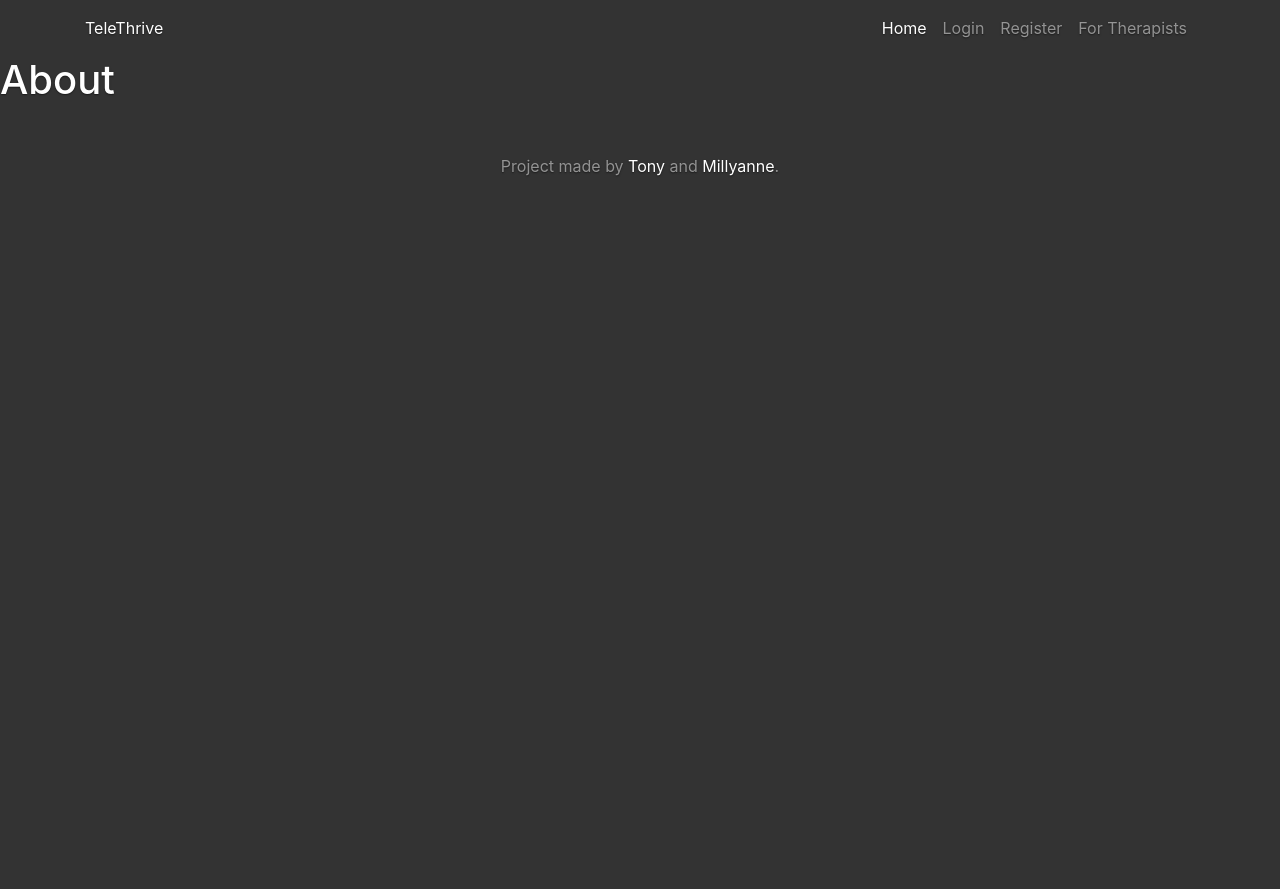
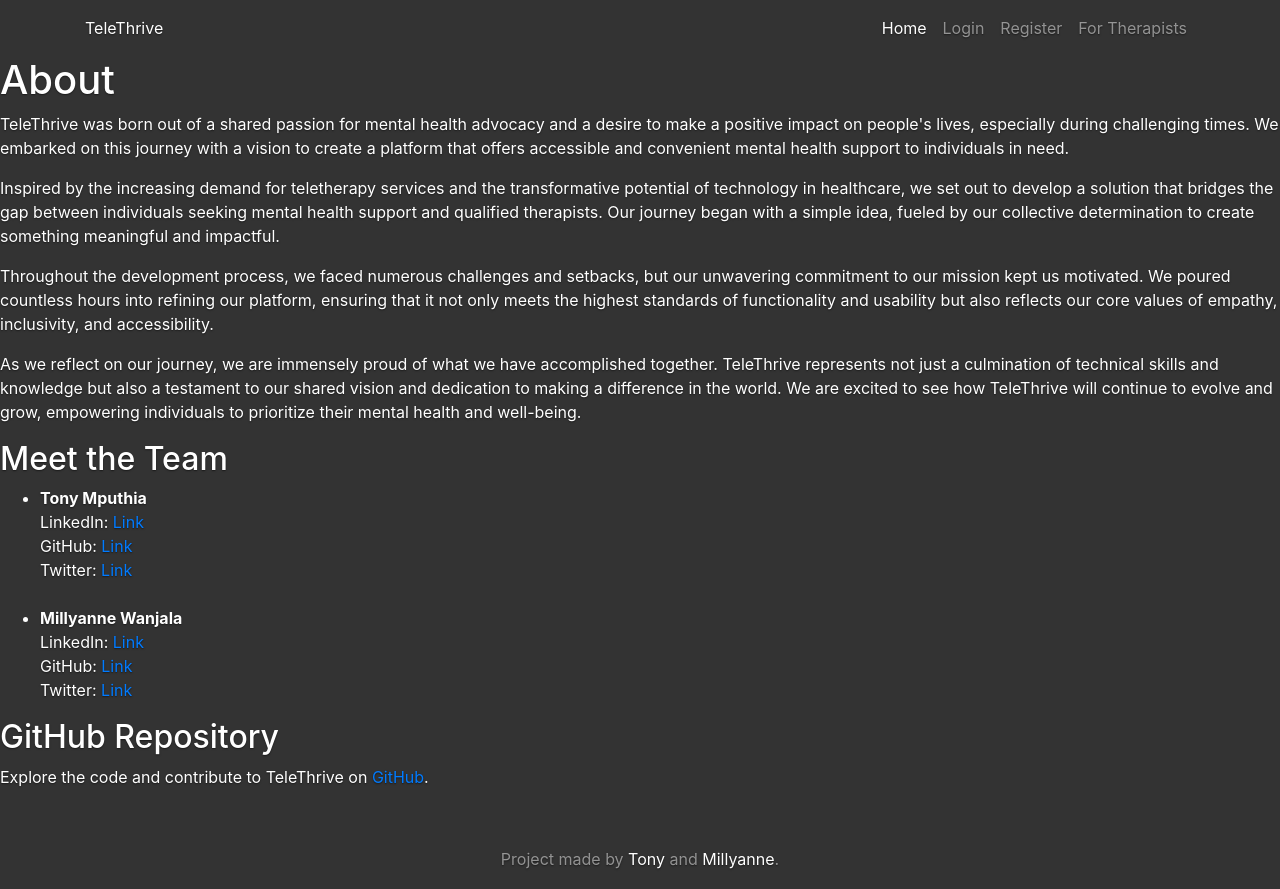
Before and after one commit to ynot93/tele-thrive, a Flask app: page /about in a window 1280 px wide. Before the commit the page ends 176 px from the top, so only its background shows below. Run offline with Flask 3, Linux system fonts and the light colour scheme.

Commit message:
Add content on about page

```diff
--- a/flask_app/templates/about.html
+++ b/flask_app/templates/about.html
@@ -1,4 +1,36 @@
 {% extends "layout.html" %}
 {% block content %}
     <h1>About</h1>
+    <p>
+    TeleThrive was born out of a shared passion for mental health advocacy and a desire to make a positive impact on people's lives, especially during challenging times. We embarked on this journey with a vision to create a platform that offers accessible and convenient mental health support to individuals in need.
+    </p>
+    <p>
+    Inspired by the increasing demand for teletherapy services and the transformative potential of technology in healthcare, we set out to develop a solution that bridges the gap between individuals seeking mental health support and qualified therapists. Our journey began with a simple idea, fueled by our collective determination to create something meaningful and impactful.
+    </p>
+    <p>
+    Throughout the development process, we faced numerous challenges and setbacks, but our unwavering commitment to our mission kept us motivated. We poured countless hours into refining our platform, ensuring that it not only meets the highest standards of functionality and usability but also reflects our core values of empathy, inclusivity, and accessibility.
+    </p>
+    <p>
+    As we reflect on our journey, we are immensely proud of what we have accomplished together. TeleThrive represents not just a culmination of technical skills and knowledge but also a testament to our shared vision and dedication to making a difference in the world. We are excited to see how TeleThrive will continue to evolve and grow, empowering individuals to prioritize their mental health and well-being.
+    </p>
+
+
+    <h2>Meet the Team</h2>
+    <ul>
+        <li>
+            <strong>Tony Mputhia</strong><br>
+            LinkedIn: <a href="[Link]" class="text-decoration-none text-primary">Link</a><br>
+            GitHub: <a href="https://github.com/ynot93" class="text-decoration-none text-primary">Link</a><br>
+            Twitter: <a href="[Insert Twitter Link]" class="text-decoration-none text-primary">Link</a>
+        </li>
+        <br>
+        <li>
+            <strong>Millyanne Wanjala</strong><br>
+            LinkedIn: <a href="https://www.linkedin.com/in/millyanne-wanjala-5365306b?utm_source=share&utm_campaign=share_via&utm_content=profile&utm_medium=ios_app" class="text-decoration-none text-primary">Link</a><br>
+            GitHub: <a href="https://github.com/millyanne93" class="text-decoration-none text-primary">Link</a><br>
+            Twitter: <a href="https://twitter.com/millyanne254"class="text-decoration-none text-primary">Link</a>
+    </ul>
+    <h2>GitHub Repository</h2>
+    <p>Explore the code and contribute to TeleThrive on <a href="https://github.com/ynot93/tele-thrive"class="text-decoration-none text-primary">GitHub</a>.</p>
+
 {% endblock content %}
```
